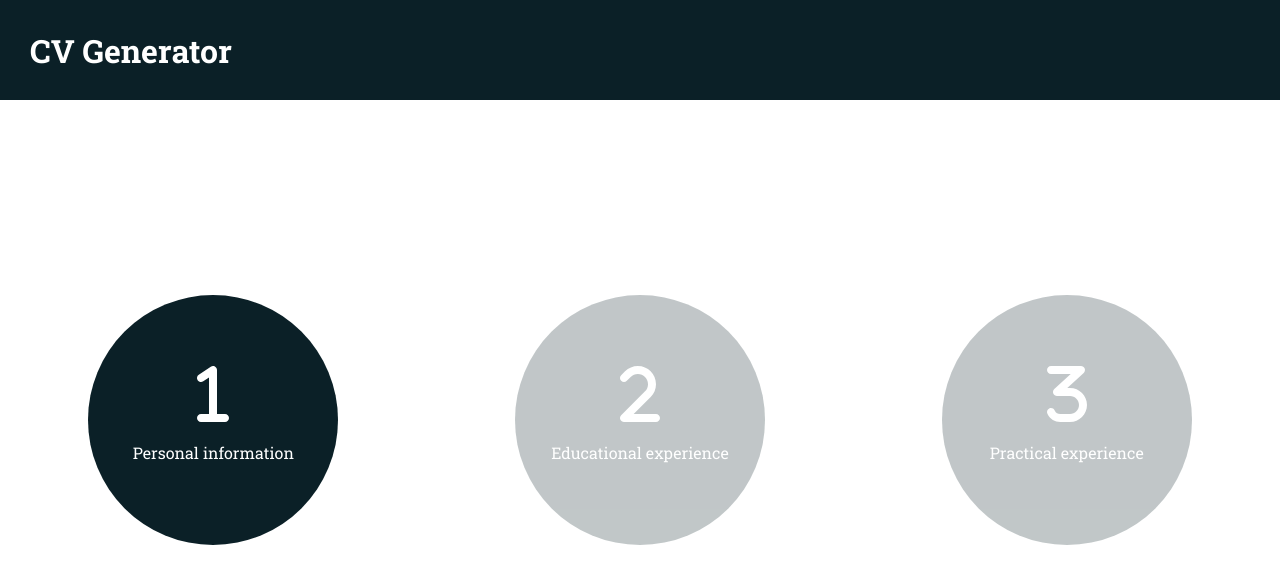
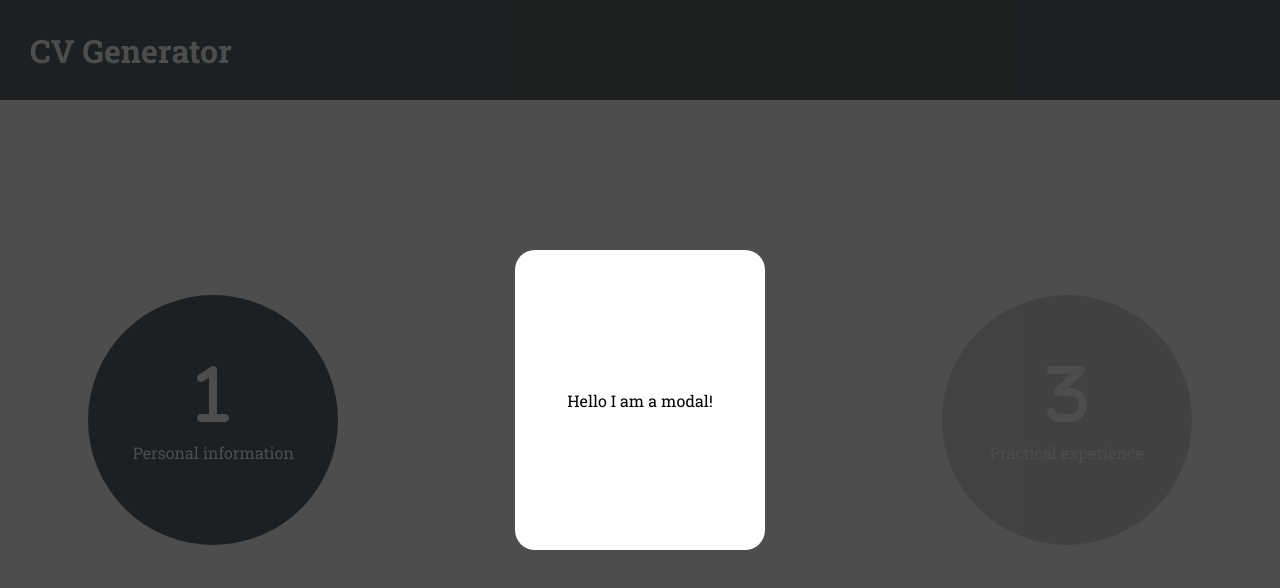
Before and after one commit to parduccinward/cv-application, a React (Create React App) app: page / in a window 1280 px wide. Both pictures are taken after a click on the element "Personal information". Shown: the top 588 px of the page. Built offline with nearby package versions, Linux system fonts and the light colour scheme.

Commit message:
Make Modal component open and close

```diff
--- /dev/null
+++ b/src/components/Modal.js
@@ -0,0 +1,27 @@
+import React, { Component } from 'react'
+import "../styles/Modal.css";
+
+class Modal extends Component {
+
+    onOutsideClick = () => {
+        const {onClose} = this.props;
+        onClose && onClose();
+    }
+
+    render() {
+        const {show = false} = this.props;
+
+        if(!show){
+            return null;
+        }
+
+        return (
+        <div className="outerModal flex centerFlex" onClick={this.onOutsideClick}>
+            <div className="innerModal flex centerFlex flexColumn">
+                Hello I am a modal!
+            </div>
+        </div>
+        )
+    }
+}
+export default Modal;
--- a/src/components/Section.js
+++ b/src/components/Section.js
@@ -10,9 +10,7 @@ class Section extends Component {
     }
   }
   render(){
-      const id = this.props.id;
-      const title = this.props.title;
-      const icon = this.props.icon;
+      const {id, title, icon, onClick} = this.props;
       let activeStyle;
       if(!this.state.active){
         activeStyle = {
@@ -26,7 +24,7 @@ class Section extends Component {
         };
       }
       return (
-        <div id={id}className="section" style={activeStyle}>
+        <div id={id}className="section" style={activeStyle} onClick={onClick}>
           <FontAwesomeIcon icon={icon}/>
           <p>{title}</p>
         </div>
--- a/src/components/SectionContainer.js
+++ b/src/components/SectionContainer.js
@@ -2,14 +2,36 @@ import React, { Component } from 'react';
 import Section from "./Section";
 import "../styles/SectionContainer.css";
 import { fa1, fa2, fa3 } from '@fortawesome/free-solid-svg-icons'
+import Modal from "./Modal";
 
 class SectionContainer extends Component {
+  constructor(props) {
+    super(props);
+    this.state = {
+      show:false
+    }
+
+  }
+
+  onModalClose = () => {
+    this.setState({show:false});
+  }
+
+  onSectionClick = () => {
+    this.setState({show:true});
+  }
   render(){
+    const {show = false} = this.state;
     return (
       <div className="section-container">
-          <Section title="Personal information"id="personal-info" icon={fa1} active={true}/>
+          <Section title="Personal information"id="personal-info" icon={fa1} active={true} onClick={this.onSectionClick}/>
           <Section title="Educational experience"id="educational-experience" icon={fa2} active={false}/>
           <Section title="Practical experience"id="practical-experience" icon={fa3} active={false}/>
+          {
+            show ? (
+              <Modal show={show} onClose={this.onModalClose}/>
+            ) : null
+          }
       </div>
     )
   }
--- /dev/null
+++ b/src/styles/Modal.css
@@ -0,0 +1,33 @@
+.flex{
+    display: flex;
+}
+
+.centerFlex{
+    justify-content: center;
+    align-items: center;
+}
+
+.flexColumn{
+    flex-direction: column;
+}
+
+.outerModal{
+    position:fixed;
+    width:100%;
+    height:100%;
+    top:0px;
+    bottom:0px;
+    left:0px;
+    right:0px;
+    z-index:10px;
+    background-color: rgba(33,33,33,0.8);
+}
+
+.innerModal{
+    position:relative;
+    border-radius: 20px;
+    background-color:white;
+    overflow-y: auto;
+    width: 250px;
+    height: 300px;
+}
```
